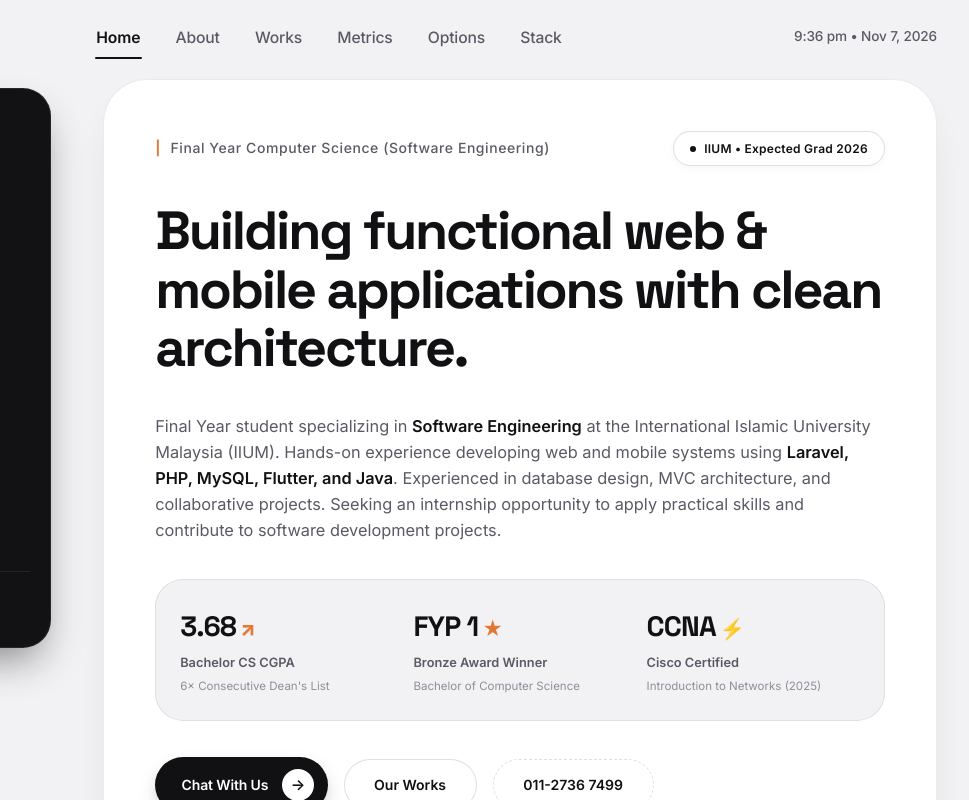
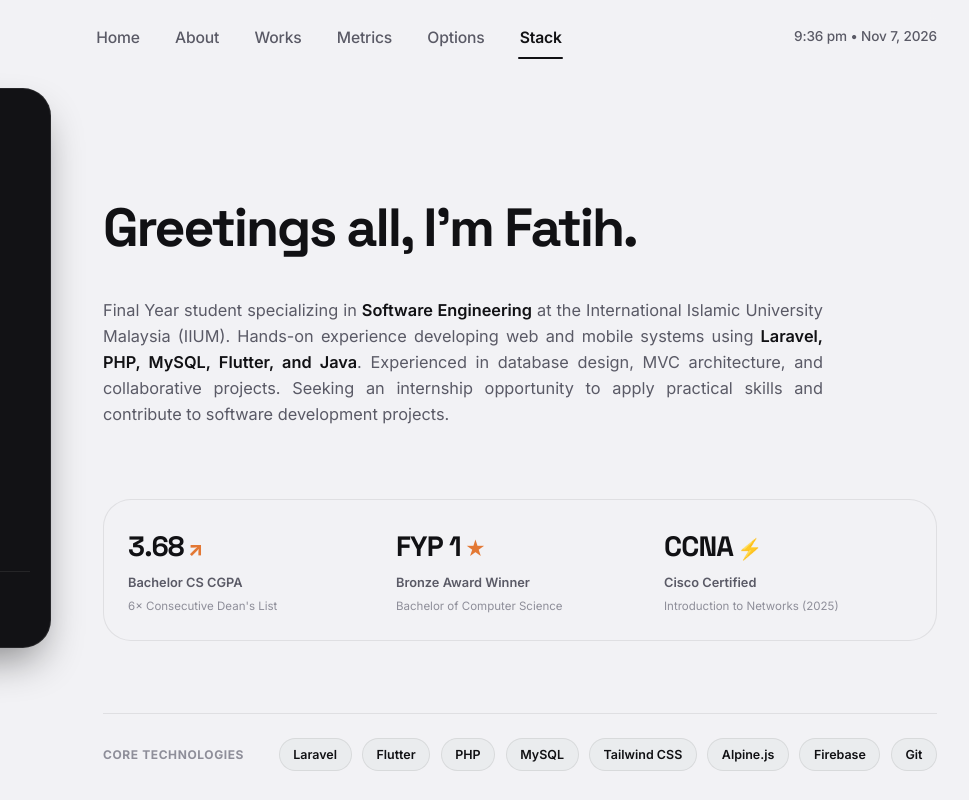
Before and after one commit to faatehirfan/faatehirfan.github.io, a plain HTML site: page index.html in a window 1280 px wide. Shown: the top 800 px of the page, 311-1280 px from the left. Drawn offline with Linux system fonts and the light colour scheme.

Commit message:
update home information

```diff
--- a/index.html
+++ b/index.html
@@ -129,16 +129,10 @@
     <div class="main-content-flow">
 
       <!-- ==================== UPDATED HOME SECTION ==================== -->
-      <section class="hero-card-container" id="home">
-        <!-- Top Tag & Location Row -->
-        <div class="hero-header-row">
-          <span class="section-kicker">Final Year Computer Science (Software Engineering)</span>
-          <span class="zen-badge">IIUM • Expected Grad 2026</span>
-        </div>
 
         <!-- Main Headline -->
         <h1 class="hero-title-main">
-          Building functional web & mobile applications with clean architecture.
+          Greetings all, I'm Fatih.
         </h1>
 
         <!-- Basic & Useful Bio from personal-information.txt -->
@@ -165,20 +159,6 @@
             <div class="hero-metric-label">Cisco Certified</div>
             <div class="hero-metric-sub">Introduction to Networks (2025)</div>
           </div>
-        </div>
-
-        <!-- Action Buttons -->
-        <div class="hero-action-buttons">
-          <a href="mailto:fathirfnz@gmail.com" class="btn-primary">
-            <span>Chat With Us</span>
-            <span class="arrow-circle" aria-hidden="true">→</span>
-          </a>
-          <a href="#portfolio" class="btn-secondary">
-            <span>Our Works</span>
-          </a>
-          <a href="tel:01127367499" class="btn-secondary" style="border-style: dashed;">
-            <span>011-2736 7499</span>
-          </a>
         </div>
 
         <!-- Core Tech Stack Row from personal-information.txt -->
--- a/style.css
+++ b/style.css
@@ -177,6 +177,7 @@ button {
   display: flex;
   flex-direction: column;
   gap: var(--space-3xl);
+  padding-top: calc(80px + 2.5rem);
 }
 
 /* ==========================================================================
@@ -462,24 +463,12 @@ button {
    UPDATED HOME / HERO SECTION (Basic, Useful & Verified Portfolio Info)
    ========================================================================== */
 .hero-card-container {
-  background: #ffffff;
-  border-radius: var(--radius-2xl);
-  border: 1px solid var(--border-subtle);
   padding: clamp(2rem, 4vw, 3.5rem);
-  box-shadow: var(--shadow-lg);
   display: flex;
   flex-direction: column;
   gap: 2.25rem;
   position: relative;
   overflow: hidden;
-}
-
-.hero-header-row {
-  display: flex;
-  justify-content: space-between;
-  align-items: center;
-  flex-wrap: wrap;
-  gap: 1rem;
 }
 
 .hero-title-main {
@@ -497,6 +486,10 @@ button {
   color: var(--color-ink-secondary);
   line-height: 1.6;
   max-width: 720px;
+  margin-top: -2rem;
+  text-align: justify;
+  text-justify: inter-word; /* Ensures clean, even spacing between words */
+  line-height: 1.6;
 }
 
 .hero-bio-lead strong {
@@ -546,14 +539,6 @@ button {
 .hero-metric-sub {
   font-size: 0.72rem;
   color: var(--color-ink-muted);
-}
-
-/* Hero Action CTAs */
-.hero-action-buttons {
-  display: flex;
-  align-items: center;
-  gap: 1rem;
-  flex-wrap: wrap;
 }
 
 /* Real Core Tech Stack Strip */
```
